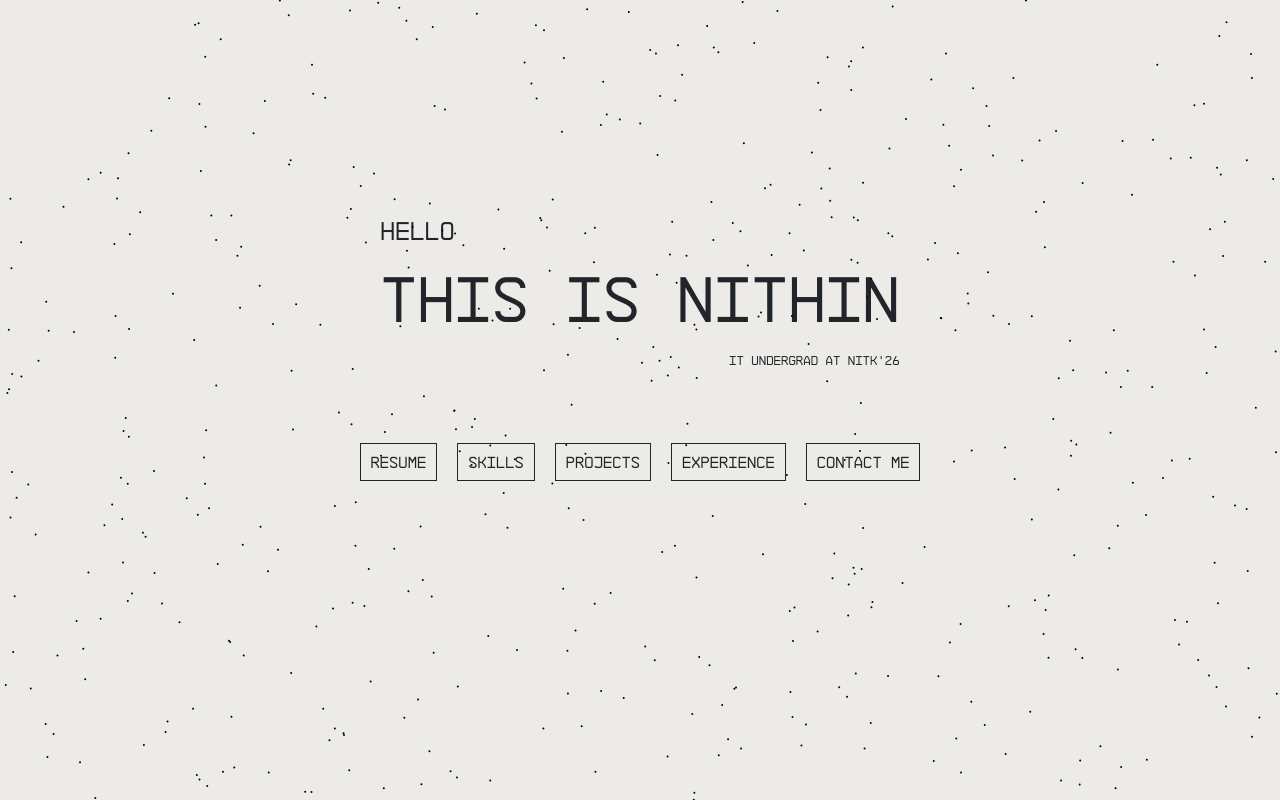
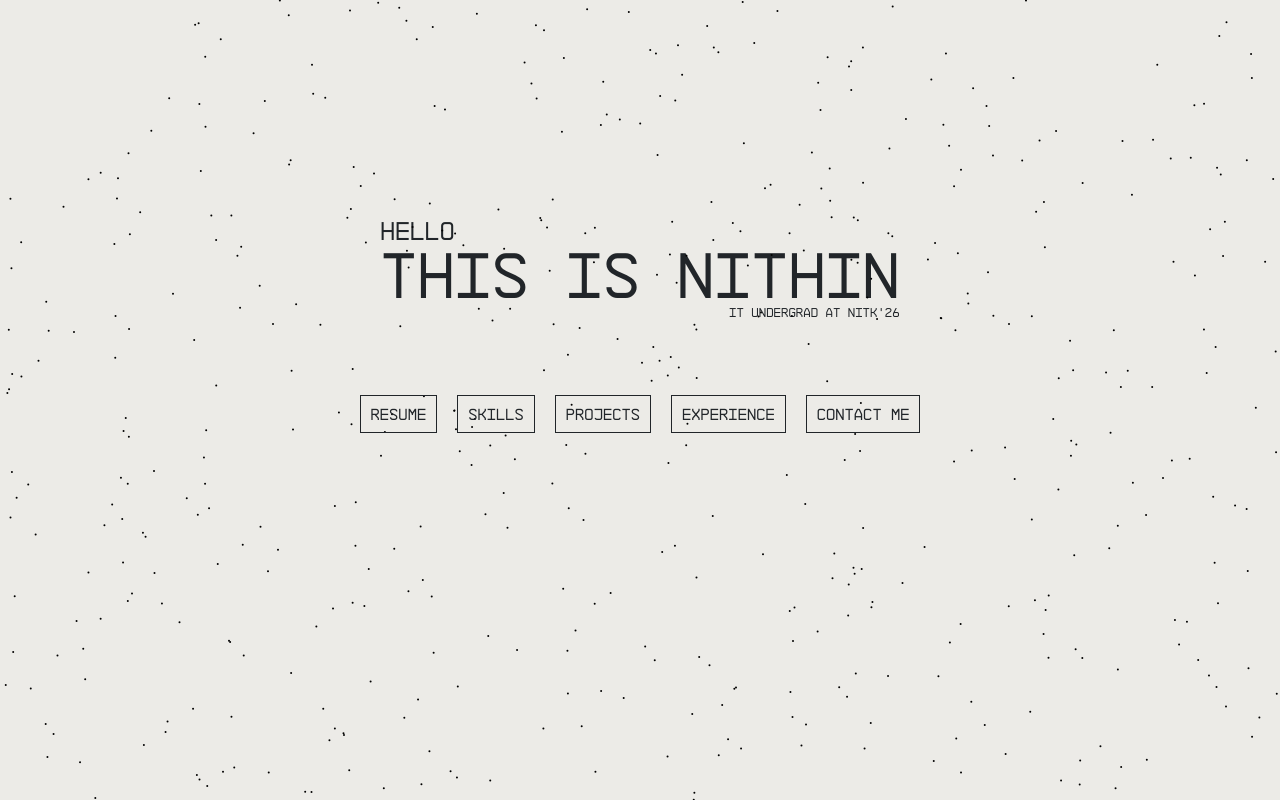
Before and after one commit to Nithin1729S/My-Portfolio-Website, a React (Create React App) app: page / in a window 1280 px wide. Shown: the top 800 px of the page. Built offline with nearby package versions, Linux system fonts and the light colour scheme.

Commit message:
done for now will get back after a month

```diff
--- a/src/components/Home.jsx
+++ b/src/components/Home.jsx
@@ -4,14 +4,14 @@ import index from '../index.css';
 function Home() {
   return (
     <section id="Home" className="home-section">
-      <div className="home-div text-center">
-        <div className="home-div-p1 mb-4">
+      <div className="home-div">
+        <div className="home-div-p1">
           <p>Hello</p>
         </div>
-        <div className="home-div-p2 mb-4">
+        <div className="home-div-p2">
           <p className=''>This is Nithin</p>
         </div>
-        <div className="home-div-p3 mb-4">
+        <div className="home-div-p3">
         <p>IT undergrad at NITK'26</p>
         </div>
       </div>
```
